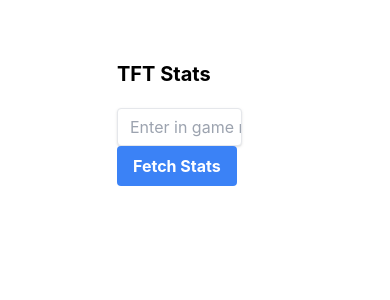
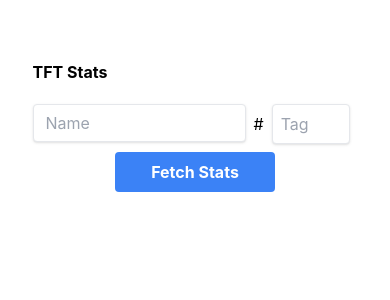
Before and after one commit to eddylj/TFTracke, a Next.js app: page / in a window 390 px wide. Shown: the top 300 px of the page. Built offline with nearby package versions, Linux system fonts and the light colour scheme.

Commit message:
added game tag, fixed mobile

```diff
--- a/app/api/riotApiCall/route.ts
+++ b/app/api/riotApiCall/route.ts
@@ -8,7 +8,8 @@
   try {
     const api_key = "RGAPI-b4420c8f-260a-4e92-be31-10be3e85d071";
     const game_name = req.nextUrl.searchParams.get("gameName");
-    console.log(game_name);
+    const game_tag = req.nextUrl.searchParams.get("gameTag");
+    console.log(game_tag);
 
     if (!game_name || game_name.trim() === "") {
       return NextResponse.json(
@@ -17,10 +18,8 @@
       );
     }
 
-    const tag_line = "OCE";
-
     // Get account info
-    const account_url = `https://asia.api.riotgames.com/riot/account/v1/accounts/by-riot-id/${game_name}/${tag_line}`;
+    const account_url = `https://asia.api.riotgames.com/riot/account/v1/accounts/by-riot-id/${game_name}/${game_tag}`;
     const account_resp = await fetch(account_url, {
       method: "GET",
       headers: { "X-Riot-Token": api_key },
--- a/components/Scores.js
+++ b/components/Scores.js
@@ -2,7 +2,7 @@
 
 const Scores = (props) => {
   const Num = ({ number }) => {
-    let className = "inline-flex items-center justify-center w-4 rounded-md px-3 py-2 text-xs font-medium ring-1 ring-inset ring-gray-500/10 ";
+    let className = "inline-flex items-center justify-center w-4 rounded-md px-3.5 mx-0.5 py-2 text-xs font-medium ring-1 ring-inset ring-gray-500/10 ";
 
     if (number === 1) {
       className += "text-black bg-[#FFD700]";
@@ -25,7 +25,7 @@
   }
 
   return (
-    <div className='flex py-3 pl-2 flex-wrap gap-x-0 gap-y-2'>
+    <div className='flex py-3 pl-2 flex-wrap gap-y-2'>
       {props.last20.map((number, index) => (
         <Num key={index} number={number}></Num>
       ))}
--- a/components/TFTStats.js
+++ b/components/TFTStats.js
@@ -8,6 +8,7 @@
   const [clicked, setClicked] = useState(false);
   const [emptyGameName, setEmptyGameName] = useState(false);
   const [gameName, setGameName] = useState("");
+  const [gameTag, setGameTag] = useState("");
   const [averagePlacement, setAveragePlacement] = useState(null);
   const [last20, setLast20] = useState(null);
   const [apiError, setApiError] = useState(false);
@@ -21,17 +22,26 @@
     setGameName(event.target.value);
   };
 
+  const handleGameTagChange = (event) => {
+    setGameTag(event.target.value);
+  }
+
+  const handleFormSubmit = (event) => {
+    event.preventDefault();
+    fetchTFTStats();
+  }
+
   const fetchTFTStats = async () => {
     setAveragePlacement(null);
     setApiError(false);
-    if (gameName.trim() === "") {
+    if (gameName.trim() === "" || gameTag.trim() === "") {
       setEmptyGameName(true);
       return;
     }
     else { setEmptyGameName(false); }
     if (fetchStatsRef.current) fetchStatsRef.current.setAttribute("disabled", "disabled");
     setClicked(true);
-    const response = await fetch(`/api/riotApiCall?gameName=${gameName}`, {
+    const response = await fetch(`/api/riotApiCall?gameName=${gameName}&gameTag=${gameTag}`, {
       method: "GET",
     });
     const data = await response.json();
@@ -44,27 +54,45 @@
   };
 
   return (
-    <div className="w-2/5 flex justify-center flex-col">
-      <div className="pb-5">
-        <h1 className="font-bold text-xl py-5">TFT Stats</h1>
-        <input
-          className="shadow appearance-none border rounded w-4/5 py-2 pl-3 text-gray-700 leading-tight focus:outline-none focus:shadow-outline"
-          type="text"
-          value={gameName}
-          onChange={handleGameNameChange}
-          placeholder="Enter in game name"
-        />
-        <button ref={fetchStatsRef} onClick={fetchTFTStats} className="bg-blue-500 hover:bg-blue-700 text-white font-bold py-2 px-4 rounded focus:outline-none focus:shadow-outline">Fetch Stats</button>
+    <div className="lg:w-2/5 w-10/12 flex justify-center flex-col">
+      <div>
+        <h1 className="font-bold py-5">TFT Stats</h1>
+        <form onSubmit={handleFormSubmit}>
+          <div className="flex sm:flex-row flex-col pb-5 w-full items-center">
+            <div className="flex flex-row w-full pb-2 sm:pb-0">
+              <div className="flex-1">
+                <input
+                  className="shadow appearance-none border rounded w-full py-2 pl-3 text-gray-700 leading-tight focus:outline-none focus:shadow-outline"
+                  type="text"
+                  value={gameName}
+                  onChange={handleGameNameChange}
+                  placeholder="Name"
+                />
+              </div>
+              <div className="flex flex-row flex-initial w-28">
+                <span className="m-2">#</span>
+                <input
+                  className="shadow appearance-none border rounded w-full py-2 px-2 mr-2 text-gray-700 leading-tight focus:outline-none focus:shadow-outline"
+                  type="text"
+                  value={gameTag}
+                  onChange={handleGameTagChange}
+                  placeholder="Tag" />
+              </div>
+            </div>
+            <div className="w-40">
+              <button ref={fetchStatsRef} onClick={fetchTFTStats} className="w-full bg-blue-500 hover:bg-blue-700 text-white text-xs font-bold py-2 px-2 rounded focus:outline-none focus:shadow-outline">Fetch Stats</button>
+            </div>
+          </div>
+        </form>
       </div>
-
       <div>
         {
           clicked && !emptyGameName && !apiError ? (
             averagePlacement !== null && !isNaN(averagePlacement) ? (
-              <>
-                <p>Average Placement in Last {last20.length} Games: {averagePlacement.toFixed(2)}</p>
+              <div className="flex flex-col items-center">
+                <p>Average placement in last {last20.length} games: {averagePlacement.toFixed(2)}</p>
                 <Scores last20={last20} />
-              </>
+              </div>
             ) : (
               <div className="flex justify-center">
                 <Orbit size={35} color="#231F20" />
@@ -72,8 +100,7 @@
             )
           ) : null
         }
-
-        {emptyGameName && <p className="text-red-600">Game Name cannot be empty</p>}
+        {emptyGameName && <p className="text-red-600">Game {gameName ? 'tag' : 'name'} cannot be empty</p>}
         {apiError && <p className="text-red-600">Error fetching stats. Please try again later.</p>}
       </div>
     </div >
--- a/tailwind.config.ts
+++ b/tailwind.config.ts
@@ -1,15 +1,17 @@
-import type { Config } from 'tailwindcss'
+import type { Config } from "tailwindcss";
 
 const config: Config = {
   content: [
-    './pages/**/*.{js,ts,jsx,tsx,mdx}',
-    './components/**/*.{js,ts,jsx,tsx,mdx}',
-    './app/**/*.{js,ts,jsx,tsx,mdx}',
+    "./pages/**/*.{js,ts,jsx,tsx,mdx}",
+    "./components/**/*.{js,ts,jsx,tsx,mdx}",
+    "./app/**/*.{js,ts,jsx,tsx,mdx}",
   ],
   theme: {
-    extend: {
+    extend: {},
+    fontSize: {
+      // xs: "0.3rem",
     },
   },
   plugins: [],
-}
-export default config
+};
+export default config;
```
Also changed, not shown: app/page.tsx (+10 -1 lines).
